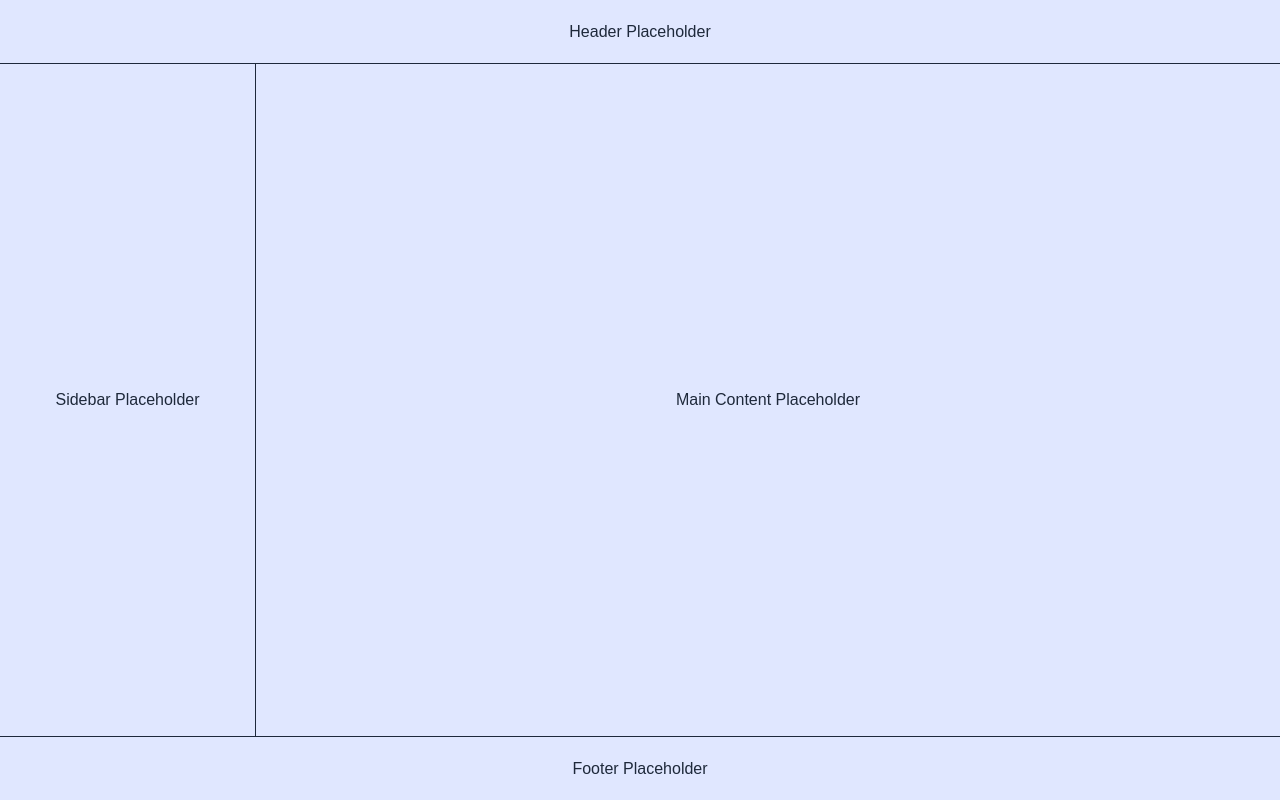
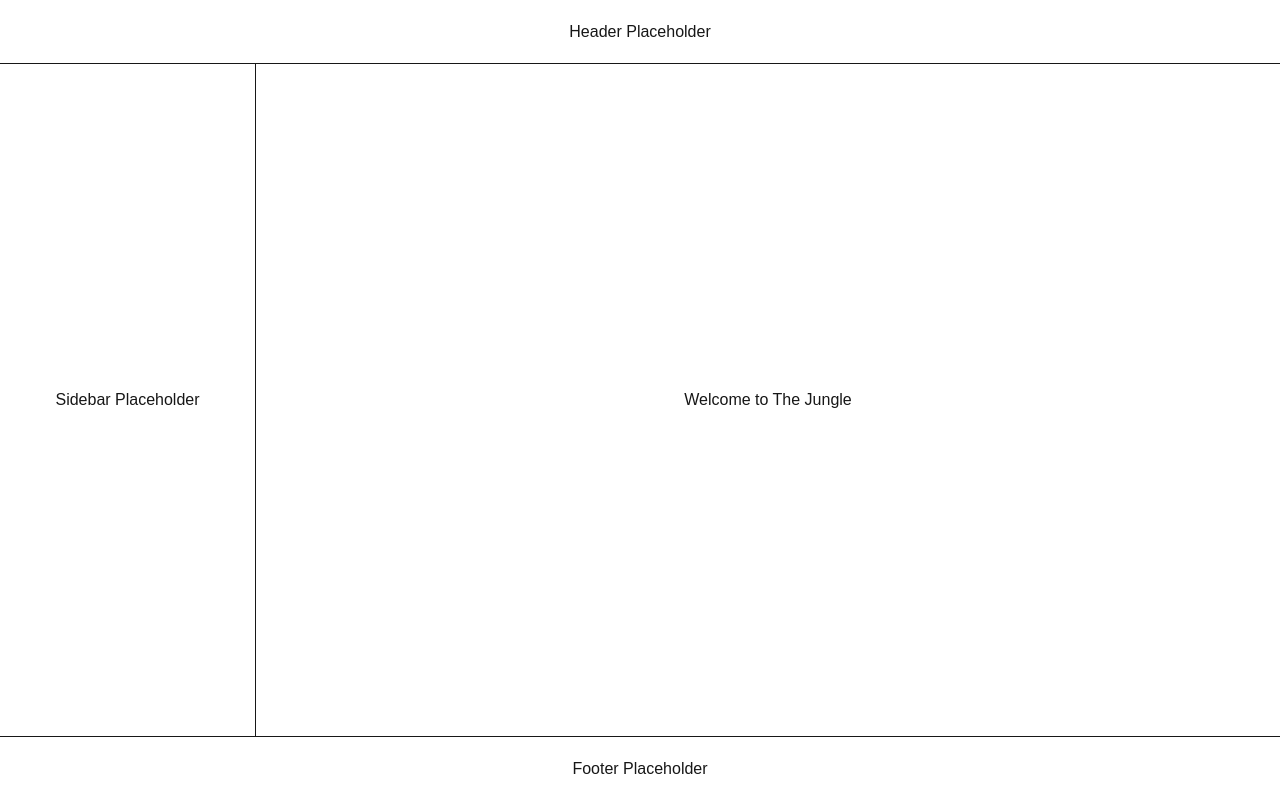
Before and after one commit to RadikeCosa/camboya, a Next.js app: page / in a window 1280 px wide. Built offline with nearby package versions, Linux system fonts and the light colour scheme.

Commit message:
se ajusta contenido de main

```diff
--- a/app/components/Main.tsx
+++ b/app/components/Main.tsx
@@ -1,7 +1,7 @@
-export default function Main() {
+export default function Main({ children }: { children?: React.ReactNode }) {
   return (
     <main className="flex h-full w-full items-center justify-center">
-      <span>Main Content Placeholder</span>
+      {children}
     </main>
   );
 }
--- a/app/layout.tsx
+++ b/app/layout.tsx
@@ -12,9 +12,13 @@ export const metadata: Metadata = {
   description: "Generated by Me",
 };
 
-export default function RootLayout() {
+export default function RootLayout({
+  children,
+}: {
+  children: React.ReactNode;
+}) {
   return (
-    <html lang="en" data-theme="blue">
+    <html lang="en">
       <body className="antialiased min-h-screen min-w-screen">
         {/*
           Layout principal usando CSS Grid.
@@ -39,7 +43,7 @@ export default function RootLayout() {
           </div>
           {/* Main siempre visible */}
           <div className="row-start-2 row-end-3 col-start-1 md:col-start-2 col-end-2 md:col-end-3 flex items-center justify-center">
-            <Main />
+            <Main>{children}</Main>
           </div>
           {/* Footer siempre visible */}
           <div className="row-start-3 row-end-4 col-span-1 md:col-span-2">
```
